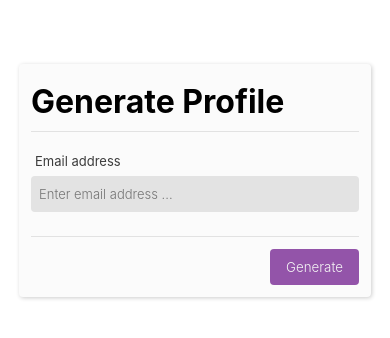
After one commit to floriangosse/autoconfig-email, a PHP site: template app/views/mobileconfig.html.twig in a window 390 px wide. The commit adds this page. Shown: the top 338 px of the page. Run offline with PHP 8.4, Linux system fonts and the light colour scheme; the template is opened without the code that fills it, so the values that code supplies are empty; some libraries are stand-ins or nearby versions.

Commit message:
Add form for entering email address for mobileconfig generation

```diff
--- /dev/null
+++ b/app/views/mobileconfig.html.twig
@@ -0,0 +1,160 @@
+<!DOCTYPE html>
+<html lang="en">
+    <head>
+        <meta charset="UTF-8">
+        <meta name="viewport" content="width=device-width, initial-scale=1.0">
+        <title>Generate Profile</title>
+        <style>
+            :root {
+                --border-radius: 4px;
+            }
+
+            * {
+                box-sizing: border-box;
+                font-family: -apple-system, BlinkMacSystemFont, 'Segoe UI', Roboto, Oxygen, Ubuntu, Cantarell, 'Open Sans', 'Helvetica Neue', sans-serif;
+            }
+
+            body {
+                margin: 0;
+                padding: 1em;
+
+                font-size: 16px;
+                line-height: 1.6;
+            }
+
+            h1 {
+                margin-top: 0;
+                margin-bottom: 0.5em;
+
+                padding-bottom: 0.125em;
+
+                border-bottom: 1px solid rgba(0, 0, 0, 0.1);
+
+                font-size: 2em;
+            }
+
+            form {
+                max-width: 22rem;
+
+                margin: 3rem auto 0;
+                padding: 0.75rem 0.75rem 0.75rem;
+
+                background: #fbfbfb;
+
+                box-shadow: 1px 1px 4px rgba(0, 0, 0, 0.2);
+                border-radius: var(--border-radius);
+            }
+
+            label {
+                display: inline-block;
+
+                margin-bottom: 0.25rem;
+                padding-left: 4px;
+
+                font-size: 0.8125em;
+                color: #3c3c3c;
+            }
+
+            input {
+                /* Total height of 36px = (vert padding * 2) + line height */
+
+                display: block;
+
+                width: 100%;
+
+                margin-bottom: 0.75rem;
+                padding: 0.5rem 0;
+
+                border: none;
+                border-radius: var(--border-radius);
+                background: #e3e3e3;
+
+                line-height: 20px;
+                text-indent: 0.5rem;
+                font-size: 0.8125em;
+                font-weight: 300;
+            }
+
+            input:hover {
+                background: #e7e7e7;
+            }
+
+            input:focus {
+                outline-color: #9354a9;
+            }
+
+            button {
+                display: inline-block;
+
+                padding: 0.5rem 1rem;
+
+                border: none;
+                border-radius: var(--border-radius);
+
+                background-color: #9354a9;
+                color: #f5f5f5;
+
+                line-height: 20px;
+                font-weight: 300;
+            }
+
+            button:hover,
+            button:focus {
+                background-color: #b97ecc;
+            }
+
+            button:focus {
+                background-color: #9864a9;
+                outline: none;
+            }
+
+            .error {
+                padding: 0.75em 0.5rem;
+                margin-bottom: 0.5rem;
+
+                background-color: #d64d68;
+                border-radius: var(--border-radius);
+
+                font-size: 0.8125em;
+
+                color: #f5f5f5;
+            }
+
+            .form-actions {
+                display: flex;
+                flex-direction: row;
+                justify-content: flex-end;
+
+                margin-top: 1.5em;
+                padding-top: 0.75em;
+
+                border-top: 1px solid rgba(0, 0, 0, 0.1);
+            }
+        </style>
+    </head>
+    <body>
+        <form method="POST" action="{{ action }}">
+            <h1>Generate Profile</h1>
+
+            {% for error in errors %}
+                <div class="error">{{ error }}</div>
+            {% endfor %}
+
+            <div>
+                <label for="field-email">Email address</label>
+                <input
+                    type="text"
+                    name="email"
+                    value="{{ values['email'] }}"
+                    required
+                    placeholder="Enter email address ..."
+                    id="field-email"
+                />
+            </div>
+
+            <div class="form-actions">
+                <button type="submit">Generate</button>
+            </div>
+        </form>
+    </body>
+</html>
```
Also changed, not shown: app/app.php (+35 -3 lines).
